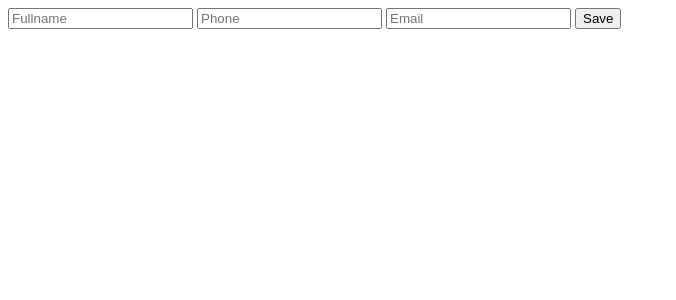
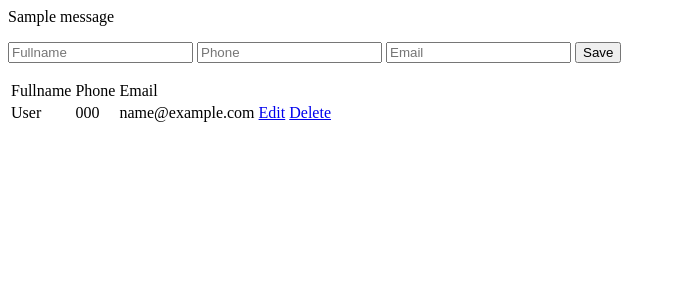
Before and after one commit to BryansRodriguez/ista-python-curso-2022, a Flask app: page / in a window 1280 px wide. Shown: the top 300 px of the page, without its empty margins (0-676 px from the left). Run offline with Flask 2, Linux system fonts and the light colour scheme; tables that the repository leaves empty or names only in its code hold one stand-in row (values such as "Sample post"); one stand-in notice (Sample message) is shown; some libraries are stand-ins or nearby versions.

Commit message:
flask personas

```diff
--- a/App.py
+++ b/App.py
@@ -1,16 +1,24 @@
-from flask import Flask, render_template, request
+from flask import Flask, render_template, request,redirect, url_for, flash
 from flask_mysqldb import MySQL
 
 app = Flask(__name__)
+
+ # Mysql Connection
 app.config['MYSQL_HOST']= 'localhost'
 app.config['MYSQL_USER']= 'root'
 app.config['MYSQL_PASSWORD']= ''
 app.config['MYSQL_DB']= 'apiflask'
 mysql = MySQL(app)
 
+#settings
+app.secret_key='mysecretkey'
+
 @app.route('/')
 def Inicio():
-    return render_template('index.html')
+    cur = mysql.connection.cursor()
+    cur.execute('SELECT * FROM personas')
+    data = cur.fetchall()
+    return render_template('index.html', contacts = data)
 
 @app.route('/add_contact', methods=['POST'])
 def add_contact():
@@ -21,17 +29,44 @@ def add_contact():
         cur = mysql.connection.cursor()
         cur.execute('INSERT INTO personas (fullname, phone, email) VALUES (%s, %s, %s)', (fullname, phone, email))
         mysql.connection.commit()
+        flash('Contact Added successfully')
 
-        return 'received'
+        return redirect(url_for('Inicio'))
 
 
-@app.route('/edit')
-def edit_contact():
-    return 'editar caontacto'
+@app.route('/edit/<string:id>')
+def get_contact(id):
+    cur = mysql.connection.cursor()
+    cur.execute('SELECT * FROM personas WHERE id = {0}'.format(id))
+    data =cur.fetchall()
+    print(data[0])
+    return render_template('edit_personas.html' , contact = data[0])
 
-@app.route('/delete')
-def delete_contact():
-    return 'eliminar caontacto'
+@app.route('/update/<id>', methods = ['POST'])
+def update_contact(id):
+    if request.method == 'POST':
+        fullname = request.form['fullname']
+        phone = request.form['phone']
+        email = request.form['email']
+        cur = mysql.connection.cursor()
+        cur.execute("""
+            UPDATE personas
+            SET fullname= %s,
+                email = %s,
+                phone= %s
+            WHERE id = %s
+        """, (fullname,email,phone,id))
+    mysql.connection.commit()
+    flash('Contact Updated Successfully')
+    return redirect(url_for('Inicio'))
+
+@app.route('/delete/<string:id>')
+def delete_contact(id):
+    cur =mysql.connection.cursor()
+    cur.execute('DELETE FROM personas WHERE id = {0}'.format(id))
+    mysql.connection.commit()
+    flash('Contact Removed Successfully')
+    return redirect(url_for('Inicio'))
 
 if __name__ == '__main__':
  app.run(port = 3000, debug = True)
--- a/templates/index.html
+++ b/templates/index.html
@@ -1,4 +1,12 @@
+{% with messages= get_flashed_messages() %}
+{% if messages %}
+{% for message in messages %}
+<p>{{message}}</p>
+{% endfor%}
+{% endif %}
+{% endwith%}
 <form action="/add_contact" method="POST">
+
     <input type="text" name="fullname" placeholder="Fullname">
     <input type="text" name="phone" placeholder="Phone">
     <input type="text" name="email" placeholder="Email">
@@ -7,3 +15,25 @@
     </button>
 
 </form>
+<table>
+    <theed>
+        <tr>
+            <td>Fullname</td>
+            <td>Phone</td>
+            <td>Email</td>
+        </tr>
+    </theed>
+    <tbody>
+        {% for contact in contacts %}
+        <tr>
+            <td>{{ contact.1 }}</td>
+            <td>{{ contact.2 }}</td>
+            <td>{{ contact.3 }}</td>
+            <td>
+                <a href="/edit/{{contact.0}}">Edit</a>
+                <a href="/delete/{{contact.0}}">Delete</a>
+            </td>
+        </tr>
+        {% endfor %}
+    </tbody>
+</table>
```
Also changed, not shown: templates/edit_personas.html (added, +10 -0 lines).
